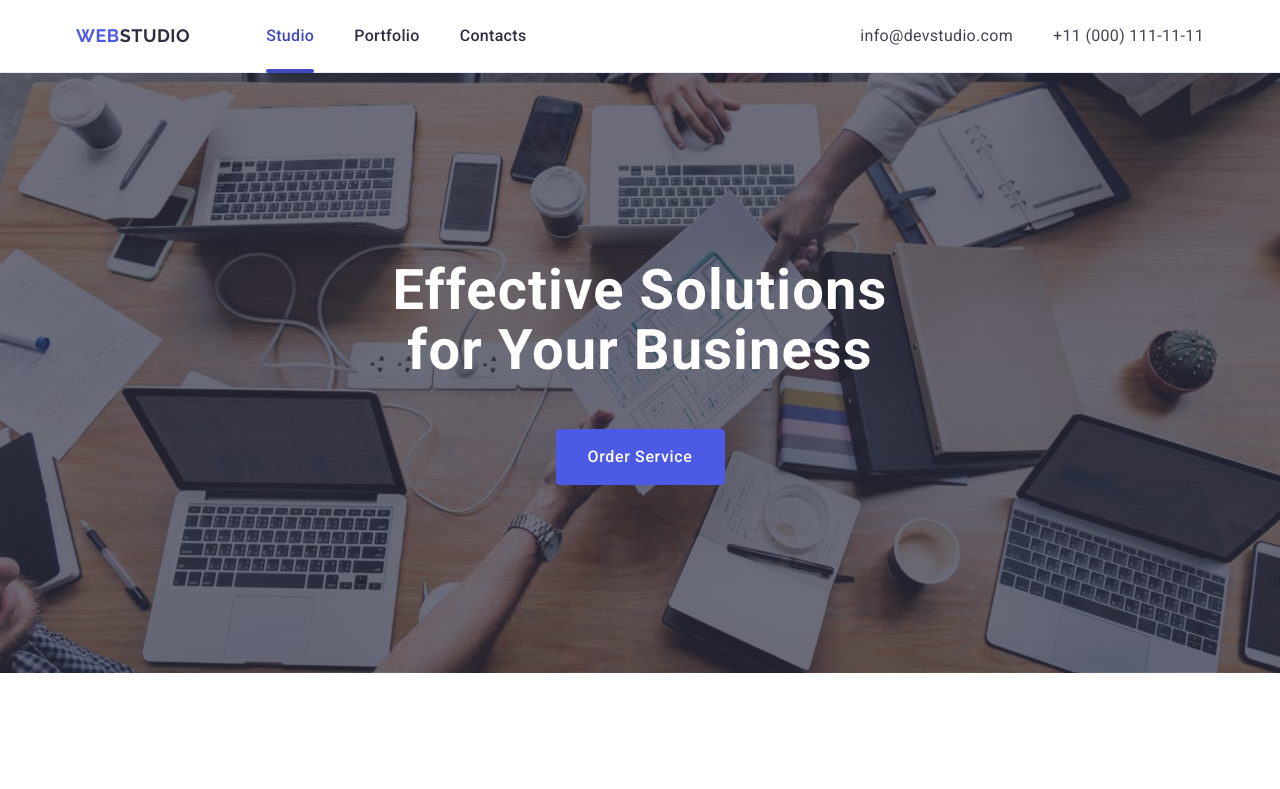
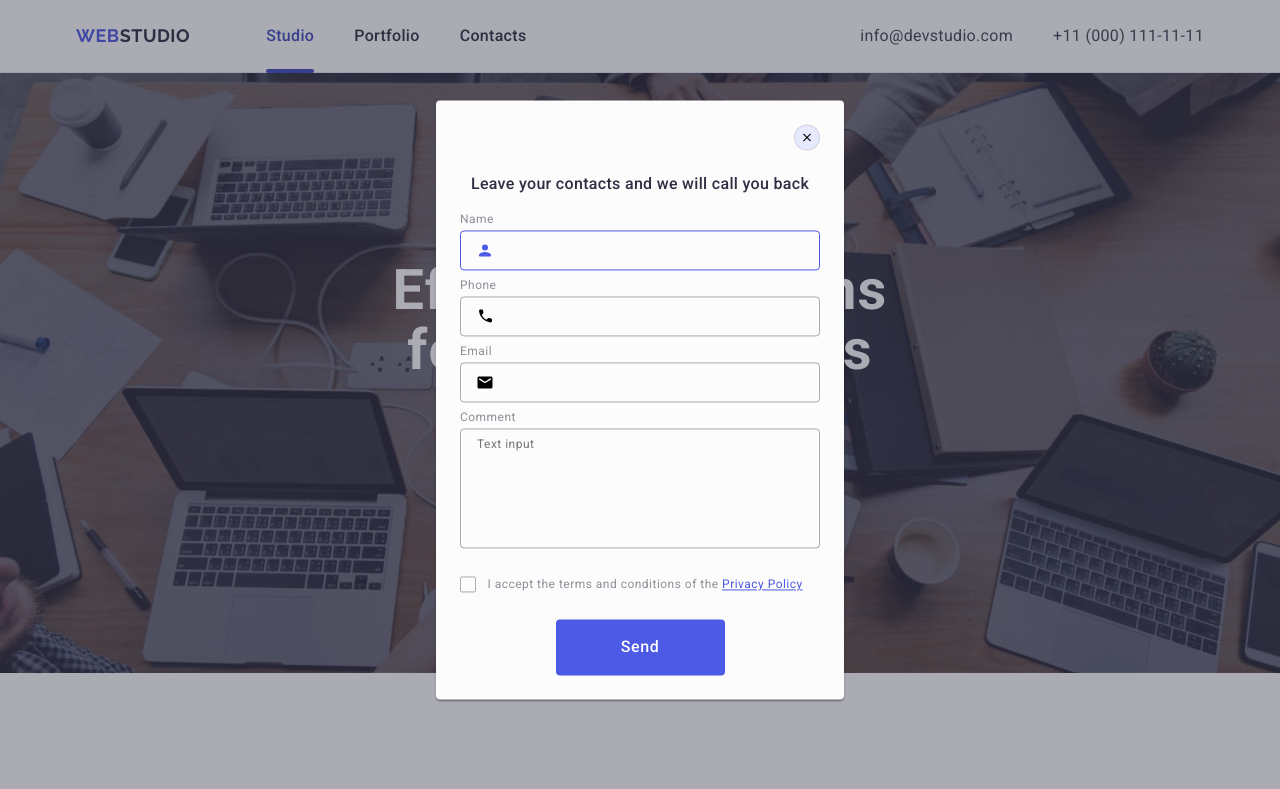
Before and after one commit to novikor-goit/goit-markup-hw-06, a plain HTML site: page index.html in a window 1280 px wide. Shown: the top 789 px of the page. Drawn offline with nearby package versions, Linux system fonts and the light colour scheme.

Commit message:
da blyat!11

```diff
--- a/css/styles.css
+++ b/css/styles.css
@@ -586,7 +586,7 @@ body {
 
 .close-button:hover,
 .close-button:focus {
-  background-color: #404bbf;
+  background-color: var(--pressedStateOcean);
   border: none;
   fill: #ffffff;
 }
@@ -645,7 +645,7 @@ body {
   margin-right: 8px;
 }
 
-.checkbox:checked + .terms-label .checkbox-flag {
+.checkbox:checked + .checkbox-label .checkbox-flag {
   background-color: var(--pressedStateOcean);
   border: none;
   fill: var(--lightCloud);
@@ -672,9 +672,8 @@ body {
   border-color: #4d5ae5;
 }
 
-.modal-form .input:focus + .input-icon {
-  fill: #4d5ae5;
-  transition: fill var(--transform-effect);
+.input:focus + .input-icon {
+  fill: var(--primaryBrandIris);
 }
 
 .modal-form .textarea {
--- a/index.html
+++ b/index.html
@@ -580,7 +580,7 @@
       </div>
     </footer>
 
-    <div class="backdrop">
+    <div class="backdrop active">
       <div class="modal">
         <button
           type="button"
@@ -645,7 +645,7 @@
               value="true"
               class="visually-hidden checkbox"
             />
-            <label for="user-privacy" class="terms-label small-text">
+            <label for="user-privacy" class="checkbox-label small-text">
               <span class="checkbox-flag">
                 <svg width="10" height="8" class="check-icon">
                   <use href="./images/icons.svg#flag"></use>
```
